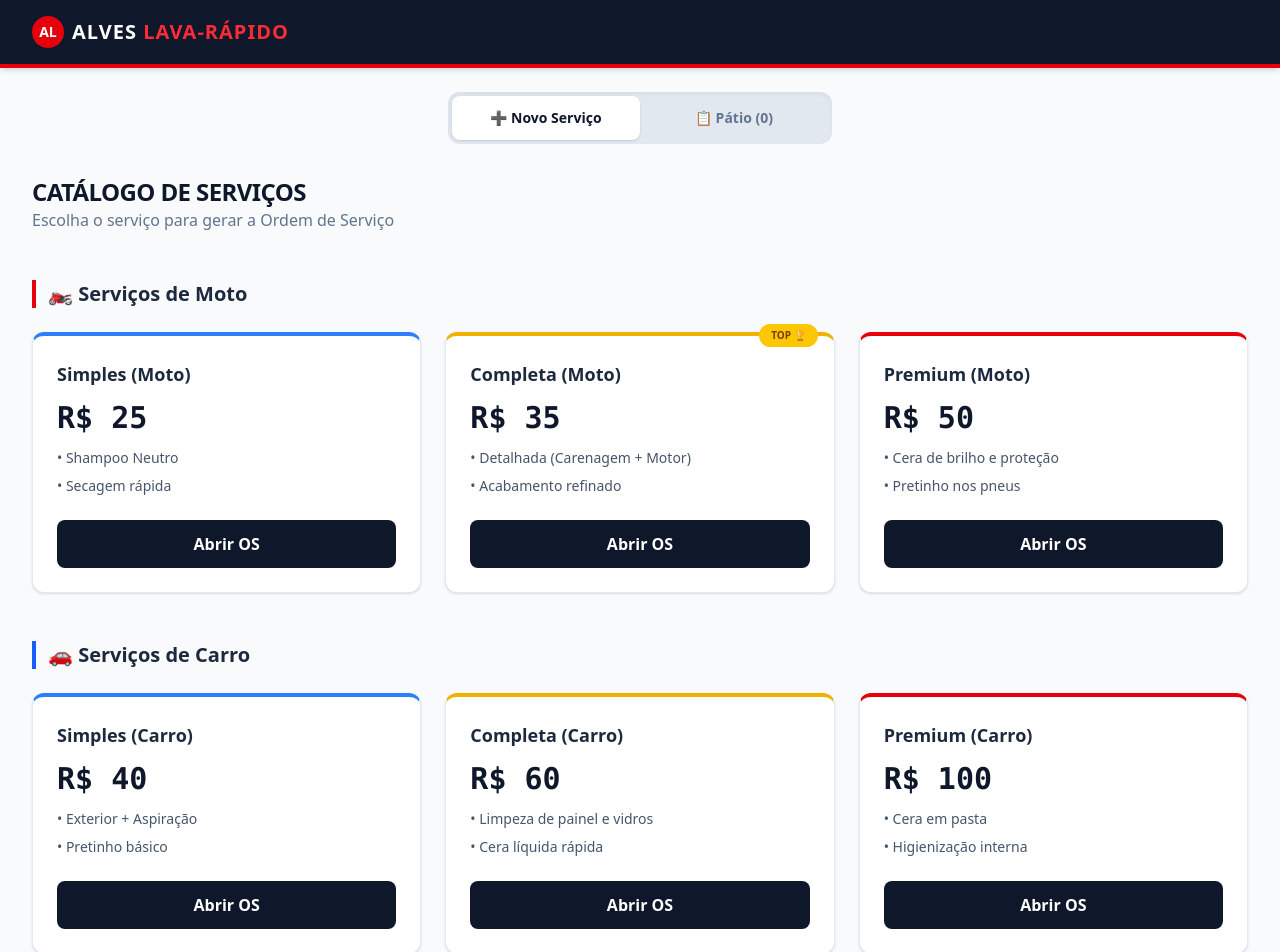
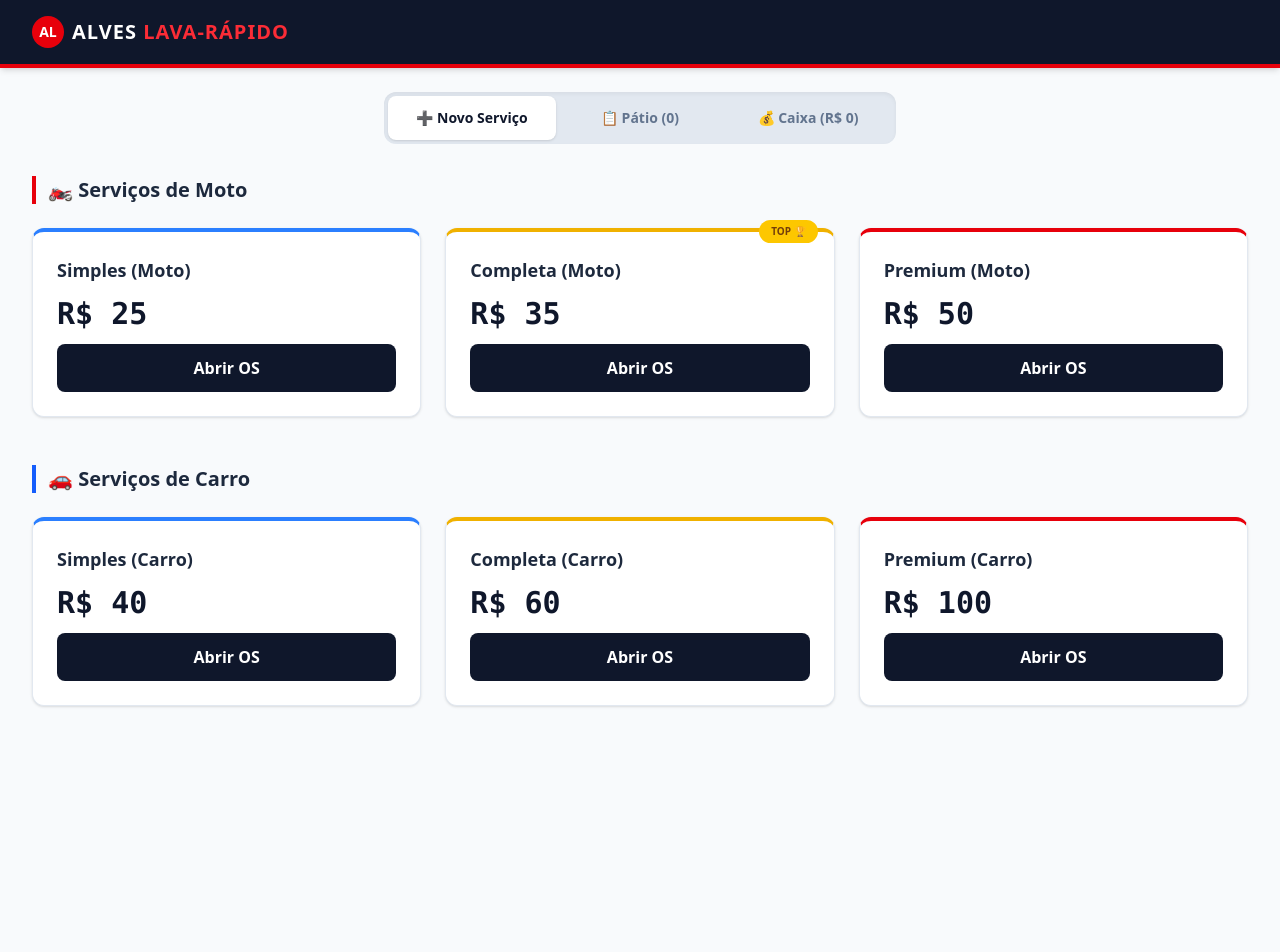
Before and after one commit to romario-developer/AlvesGestao, a Next.js app: page / in a window 1280 px wide. Shown: the top 952 px of the page. After the commit the page ends 800 px from the top, so only its background shows below. Built offline with nearby package versions, Linux system fonts and the light colour scheme.

Commit message:
feat: adiciona aba de caixa com resumo financeiro diario

```diff
--- a/app/page.tsx
+++ b/app/page.tsx
@@ -2,7 +2,6 @@
 
 import { useState } from "react";
 
-// Definindo os tipos para organizar nossos dados
 type StatusOS = 'fila' | 'lavando' | 'finalizado';
 
 type OrdemServico = {
@@ -15,15 +14,12 @@ type OrdemServico = {
 };
 
 export default function Home() {
-  // Controle de Abas
-  const [abaAtiva, setAbaAtiva] = useState<'novo' | 'patio'>('novo');
+  const [abaAtiva, setAbaAtiva] = useState<'novo' | 'patio' | 'caixa'>('novo');
 
-  // Estados do Modal
   const [servicoSelecionado, setServicoSelecionado] = useState<{nome: string, preco: number} | null>(null);
   const [placaInput, setPlacaInput] = useState("");
   const [clienteInput, setClienteInput] = useState("");
 
-  // Estado das Ordens de Serviço (Nosso "banco de dados" provisório)
   const [ordens, setOrdens] = useState<OrdemServico[]>([]);
 
   const fecharModal = () => {
@@ -32,7 +28,6 @@ export default function Home() {
     setClienteInput("");
   };
 
-  // Função para salvar a OS e mandar pro Kanban
   const gerarOS = (e: React.FormEvent) => {
     e.preventDefault();
     if (!servicoSelecionado) return;
@@ -48,88 +43,73 @@ export default function Home() {
 
     setOrdens([...ordens, novaOS]);
     fecharModal();
-    setAbaAtiva('patio'); // Redireciona automaticamente para o pátio
+    setAbaAtiva('patio');
   };
 
-  // Função para mover o card no Kanban
   const alterarStatus = (id: number, novoStatus: StatusOS) => {
     setOrdens(ordens.map(os => os.id === id ? { ...os, status: novoStatus } : os));
   };
 
-  // Integração com WhatsApp
   const avisarCliente = (cliente: string, placa: string) => {
     const mensagem = `Olá, ${cliente}! Sua máquina (Placa: ${placa}) já está com o melhor brilho da cidade e pronta para retirada no Alves Lava-Rápido! 🚀✨`;
     window.open(`https://wa.me/?text=${encodeURIComponent(mensagem)}`, '_blank');
   };
 
+  // Lógica do Caixa: Filtra apenas os finalizados e soma os valores
+  const ordensFinalizadas = ordens.filter(os => os.status === 'finalizado');
+  const faturamentoTotal = ordensFinalizadas.reduce((total, os) => total + os.preco, 0);
+
   return (
-    <div className="space-y-6 relative">
+    <div className="space-y-6 relative pb-10">
 
       {/* Navegação por Abas */}
-      <div className="flex bg-slate-200 p-1 rounded-xl shadow-inner max-w-sm mx-auto mb-8">
+      <div className="flex bg-slate-200 p-1 rounded-xl shadow-inner max-w-lg mx-auto mb-8 overflow-x-auto">
         <button
           onClick={() => setAbaAtiva('novo')}
-          className={`flex-1 py-3 text-sm font-bold rounded-lg transition-all ${abaAtiva === 'novo' ? 'bg-white text-slate-900 shadow-sm' : 'text-slate-500 hover:text-slate-700'}`}
+          className={`flex-1 min-w-[120px] py-3 text-sm font-bold rounded-lg transition-all ${abaAtiva === 'novo' ? 'bg-white text-slate-900 shadow-sm' : 'text-slate-500 hover:text-slate-700'}`}
         >
           ➕ Novo Serviço
         </button>
         <button
           onClick={() => setAbaAtiva('patio')}
-          className={`flex-1 py-3 text-sm font-bold rounded-lg transition-all ${abaAtiva === 'patio' ? 'bg-white text-slate-900 shadow-sm' : 'text-slate-500 hover:text-slate-700'}`}
+          className={`flex-1 min-w-[120px] py-3 text-sm font-bold rounded-lg transition-all ${abaAtiva === 'patio' ? 'bg-white text-slate-900 shadow-sm' : 'text-slate-500 hover:text-slate-700'}`}
         >
-          📋 Pátio ({ordens.length})
+          📋 Pátio ({ordens.filter(os => os.status !== 'finalizado').length})
+        </button>
+        <button
+          onClick={() => setAbaAtiva('caixa')}
+          className={`flex-1 min-w-[120px] py-3 text-sm font-bold rounded-lg transition-all ${abaAtiva === 'caixa' ? 'bg-white text-slate-900 shadow-sm' : 'text-slate-500 hover:text-slate-700'}`}
+        >
+          💰 Caixa (R$ {faturamentoTotal})
         </button>
       </div>
 
-      {/* ABA 1: NOVO SERVIÇO (Os cards que já tínhamos) */}
+      {/* ABA 1: NOVO SERVIÇO */}
       {abaAtiva === 'novo' && (
         <div className="space-y-12 animate-in fade-in duration-300">
-          <div>
-            <h1 className="text-2xl font-extrabold text-slate-900 uppercase tracking-tight">Catálogo de Serviços</h1>
-            <p className="text-slate-500">Escolha o serviço para gerar a Ordem de Serviço</p>
-          </div>
-
-          <section>
-            <h2 className="text-xl font-bold text-slate-800 mb-6 flex items-center gap-2 border-l-4 border-red-600 pl-3">
-              🏍️ Serviços de Moto
-            </h2>
+           {/* (O conteúdo dos cards de Moto e Carro continua idêntico aqui) */}
+           <section>
+            <h2 className="text-xl font-bold text-slate-800 mb-6 flex items-center gap-2 border-l-4 border-red-600 pl-3">🏍️ Serviços de Moto</h2>
             <div className="grid grid-cols-1 md:grid-cols-3 gap-6">
-              {/* Card Simples Moto */}
               <div className="bg-white p-6 rounded-xl border border-slate-200 shadow-sm flex flex-col justify-between border-t-4 border-t-blue-500">
                 <div>
                   <h3 className="font-bold text-lg text-slate-800">Simples (Moto)</h3>
                   <p className="text-3xl font-black text-slate-900 my-3 font-mono">R$ 25</p>
-                  <ul className="text-sm text-slate-600 space-y-2 mb-6">
-                    <li>• Shampoo Neutro</li>
-                    <li>• Secagem rápida</li>
-                  </ul>
                 </div>
                 <button onClick={() => setServicoSelecionado({ nome: "Simples (Moto)", preco: 25 })} className="w-full bg-slate-900 text-white font-bold py-3 rounded-lg hover:bg-slate-800 transition-colors">Abrir OS</button>
               </div>
-
-              {/* Card Completa Moto */}
               <div className="bg-white p-6 rounded-xl border border-slate-200 shadow-sm flex flex-col justify-between border-t-4 border-t-yellow-500 relative">
                 <span className="absolute -top-3 right-4 bg-yellow-400 text-yellow-900 text-[10px] font-black px-3 py-1 rounded-full uppercase">Top 🏆</span>
                 <div>
                   <h3 className="font-bold text-lg text-slate-800">Completa (Moto)</h3>
                   <p className="text-3xl font-black text-slate-900 my-3 font-mono">R$ 35</p>
-                  <ul className="text-sm text-slate-600 space-y-2 mb-6">
-                    <li>• Detalhada (Carenagem + Motor)</li>
-                    <li>• Acabamento refinado</li>
-                  </ul>
                 </div>
                 <button onClick={() => setServicoSelecionado({ nome: "Completa (Moto)", preco: 35 })} className="w-full bg-slate-900 text-white font-bold py-3 rounded-lg hover:bg-slate-800 transition-colors">Abrir OS</button>
               </div>
-
-              {/* Card Premium Moto */}
               <div className="bg-white p-6 rounded-xl border border-slate-200 shadow-sm flex flex-col justify-between border-t-4 border-t-red-600">
                 <div>
                   <h3 className="font-bold text-lg text-slate-800">Premium (Moto)</h3>
                   <p className="text-3xl font-black text-slate-900 my-3 font-mono">R$ 50</p>
-                  <ul className="text-sm text-slate-600 space-y-2 mb-6">
-                    <li>• Cera de brilho e proteção</li>
-                    <li>• Pretinho nos pneus</li>
-                  </ul>
                 </div>
                 <button onClick={() => setServicoSelecionado({ nome: "Premium (Moto)", preco: 50 })} className="w-full bg-slate-900 text-white font-bold py-3 rounded-lg hover:bg-slate-800 transition-colors">Abrir OS</button>
               </div>
@@ -137,45 +117,26 @@ export default function Home() {
           </section>
 
           <section>
-            <h2 className="text-xl font-bold text-slate-800 mb-6 flex items-center gap-2 border-l-4 border-blue-600 pl-3">
-              🚗 Serviços de Carro
-            </h2>
+            <h2 className="text-xl font-bold text-slate-800 mb-6 flex items-center gap-2 border-l-4 border-blue-600 pl-3">🚗 Serviços de Carro</h2>
             <div className="grid grid-cols-1 md:grid-cols-3 gap-6">
-              {/* Card Simples Carro */}
               <div className="bg-white p-6 rounded-xl border border-slate-200 shadow-sm flex flex-col justify-between border-t-4 border-t-blue-500">
                 <div>
                   <h3 className="font-bold text-lg text-slate-800">Simples (Carro)</h3>
                   <p className="text-3xl font-black text-slate-900 my-3 font-mono">R$ 40</p>
-                  <ul className="text-sm text-slate-600 space-y-2 mb-6">
-                    <li>• Exterior + Aspiração</li>
-                    <li>• Pretinho básico</li>
-                  </ul>
                 </div>
                 <button onClick={() => setServicoSelecionado({ nome: "Simples (Carro)", preco: 40 })} className="w-full bg-slate-900 text-white font-bold py-3 rounded-lg hover:bg-slate-800 transition-colors">Abrir OS</button>
               </div>
-
-              {/* Card Completa Carro */}
               <div className="bg-white p-6 rounded-xl border border-slate-200 shadow-sm flex flex-col justify-between border-t-4 border-t-yellow-500">
                 <div>
                   <h3 className="font-bold text-lg text-slate-800">Completa (Carro)</h3>
                   <p className="text-3xl font-black text-slate-900 my-3 font-mono">R$ 60</p>
-                  <ul className="text-sm text-slate-600 space-y-2 mb-6">
-                    <li>• Limpeza de painel e vidros</li>
-                    <li>• Cera líquida rápida</li>
-                  </ul>
                 </div>
                 <button onClick={() => setServicoSelecionado({ nome: "Completa (Carro)", preco: 60 })} className="w-full bg-slate-900 text-white font-bold py-3 rounded-lg hover:bg-slate-800 transition-colors">Abrir OS</button>
               </div>
-
-              {/* Card Premium Carro */}
               <div className="bg-white p-6 rounded-xl border border-slate-200 shadow-sm flex flex-col justify-between border-t-4 border-t-red-600">
                 <div>
                   <h3 className="font-bold text-lg text-slate-800">Premium (Carro)</h3>
                   <p className="text-3xl font-black text-slate-900 my-3 font-mono">R$ 100</p>
-                  <ul className="text-sm text-slate-600 space-y-2 mb-6">
-                    <li>• Cera em pasta</li>
-                    <li>• Higienização interna</li>
-                  </ul>
                 </div>
                 <button onClick={() => setServicoSelecionado({ nome: "Premium (Carro)", preco: 100 })} className="w-full bg-slate-900 text-white font-bold py-3 rounded-lg hover:bg-slate-800 transition-colors">Abrir OS</button>
               </div>
@@ -189,9 +150,7 @@ export default function Home() {
         <div className="animate-in fade-in duration-300">
           <div className="mb-6">
             <h1 className="text-2xl font-extrabold text-slate-900 uppercase tracking-tight">Controle de Pátio</h1>
-            <p className="text-slate-500">Arraste os serviços ou use os botões para atualizar o status</p>
           </div>
-
           <div className="grid grid-cols-1 md:grid-cols-3 gap-6">
 
             {/* Coluna: Na Fila */}
@@ -205,10 +164,7 @@ export default function Home() {
                     <p className="text-xs font-bold text-slate-400 uppercase">{os.servico}</p>
                     <h4 className="text-xl font-black text-slate-900 my-1">{os.placa}</h4>
                     <p className="text-sm text-slate-600 mb-4">👤 {os.cliente}</p>
-                    <button
-                      onClick={() => alterarStatus(os.id, 'lavando')}
-                      className="w-full bg-blue-50 text-blue-700 font-bold py-2 rounded-lg hover:bg-blue-100 transition-colors text-sm"
-                    >
+                    <button onClick={() => alterarStatus(os.id, 'lavando')} className="w-full bg-blue-50 text-blue-700 font-bold py-2 rounded-lg hover:bg-blue-100 transition-colors text-sm">
                       Iniciar Lavagem ➔
                     </button>
                   </div>
@@ -228,18 +184,8 @@ export default function Home() {
                     <h4 className="text-xl font-black text-slate-900 my-1">{os.placa}</h4>
                     <p className="text-sm text-slate-600 mb-4">👤 {os.cliente}</p>
                     <div className="flex gap-2">
-                      <button
-                        onClick={() => alterarStatus(os.id, 'fila')}
-                        className="px-3 bg-slate-100 text-slate-600 font-bold rounded-lg hover:bg-slate-200 transition-colors text-sm"
-                      >
-                        ←
-                      </button>
-                      <button
-                        onClick={() => alterarStatus(os.id, 'finalizado')}
-                        className="flex-1 bg-green-50 text-green-700 font-bold py-2 rounded-lg hover:bg-green-100 transition-colors text-sm"
-                      >
-                        Finalizar ✔️
-                      </button>
+                      <button onClick={() => alterarStatus(os.id, 'fila')} className="px-3 bg-slate-100 text-slate-600 font-bold rounded-lg hover:bg-slate-200 transition-colors text-sm">←</button>
+                      <button onClick={() => alterarStatus(os.id, 'finalizado')} className="flex-1 bg-green-50 text-green-700 font-bold py-2 rounded-lg hover:bg-green-100 transition-colors text-sm">Finalizar ✔️</button>
                     </div>
                   </div>
                 ))}
@@ -257,10 +203,7 @@ export default function Home() {
                     <p className="text-xs font-bold text-green-500 uppercase">{os.servico}</p>
                     <h4 className="text-xl font-black text-slate-900 my-1">{os.placa}</h4>
                     <p className="text-sm text-slate-600 mb-4">👤 {os.cliente}</p>
-                    <button
-                      onClick={() => avisarCliente(os.cliente, os.placa)}
-                      className="w-full bg-[#25D366] text-white font-bold py-2 rounded-lg hover:bg-[#1ebe5d] transition-colors text-sm flex items-center justify-center gap-2"
-                    >
+                    <button onClick={() => avisarCliente(os.cliente, os.placa)} className="w-full bg-[#25D366] text-white font-bold py-2 rounded-lg hover:bg-[#1ebe5d] transition-colors text-sm flex items-center justify-center gap-2">
                       📱 Avisar no WhatsApp
                     </button>
                   </div>
@@ -272,7 +215,40 @@ export default function Home() {
         </div>
       )}
 
-      {/* MODAL DE NOVA OS */}
+      {/* ABA 3: CAIXA E FATURAMENTO */}
+      {abaAtiva === 'caixa' && (
+        <div className="animate-in fade-in duration-300 max-w-2xl mx-auto">
+          <div className="bg-slate-900 p-8 rounded-3xl shadow-xl text-white text-center mb-8">
+            <p className="text-slate-400 font-bold uppercase tracking-widest text-sm mb-2">Faturamento do Dia</p>
+            <h2 className="text-6xl font-black text-green-400">R$ {faturamentoTotal}</h2>
+            <p className="text-slate-500 mt-4 text-sm">{ordensFinalizadas.length} veículos finalizados</p>
+          </div>
+
+          <div className="bg-white rounded-2xl border border-slate-200 shadow-sm p-6">
+            <h3 className="font-bold text-slate-800 mb-4 text-lg border-b border-slate-100 pb-4">Histórico de Hoje</h3>
+
+            {ordensFinalizadas.length === 0 ? (
+              <p className="text-slate-400 text-center py-8">Nenhum serviço finalizado ainda.</p>
+            ) : (
+              <div className="space-y-3">
+                {ordensFinalizadas.map(os => (
+                  <div key={os.id} className="flex justify-between items-center p-3 hover:bg-slate-50 rounded-lg transition-colors border border-transparent hover:border-slate-100">
+                    <div>
+                      <h4 className="font-bold text-slate-900">{os.placa}</h4>
+                      <p className="text-xs text-slate-500">{os.servico}</p>
+                    </div>
+                    <div className="font-black text-slate-800">
+                      R$ {os.preco}
+                    </div>
+                  </div>
+                ))}
+              </div>
+            )}
+          </div>
+        </div>
+      )}
+
+      {/* MODAL DE NOVA OS (mantido) */}
       {servicoSelecionado && (
         <div className="fixed inset-0 bg-slate-900/70 backdrop-blur-md flex items-center justify-center p-4 z-50">
           <div className="bg-white rounded-2xl p-8 w-full max-w-md shadow-2xl border-t-8 border-red-600 animate-in fade-in zoom-in-95 duration-200">
@@ -290,35 +266,15 @@ export default function Home() {
             <form className="space-y-5" onSubmit={gerarOS}>
               <div>
                 <label className="block text-xs font-black text-slate-500 uppercase mb-1">Placa *</label>
-                <input
-                  type="text"
-                  value={placaInput}
-                  onChange={(e) => setPlacaInput(e.target.value)}
-                  className="w-full border-2 border-slate-200 rounded-xl p-4 uppercase font-bold text-xl focus:border-red-600 outline-none transition-all"
-                  placeholder="BRA2E19"
-                  required
-                />
+                <input type="text" value={placaInput} onChange={(e) => setPlacaInput(e.target.value)} className="w-full border-2 border-slate-200 rounded-xl p-4 uppercase font-bold text-xl focus:border-red-600 outline-none transition-all" placeholder="BRA2E19" required />
               </div>
-
               <div>
                 <label className="block text-xs font-black text-slate-500 uppercase mb-1">Cliente *</label>
-                <input
-                  type="text"
-                  value={clienteInput}
-                  onChange={(e) => setClienteInput(e.target.value)}
-                  className="w-full border-2 border-slate-200 rounded-xl p-4 focus:border-red-600 outline-none transition-all"
-                  placeholder="Nome do cliente"
-                  required
-                />
+                <input type="text" value={clienteInput} onChange={(e) => setClienteInput(e.target.value)} className="w-full border-2 border-slate-200 rounded-xl p-4 focus:border-red-600 outline-none transition-all" placeholder="Nome do cliente" required />
               </div>
-
               <div className="pt-4 flex gap-4">
-                <button type="button" onClick={fecharModal} className="flex-1 px-4 py-4 border-2 border-slate-200 text-slate-500 font-bold rounded-xl hover:bg-slate-50 transition-colors">
-                  Voltar
-                </button>
-                <button type="submit" className="flex-1 px-4 py-4 bg-red-600 text-white font-black rounded-xl hover:bg-red-700 transition-colors shadow-lg shadow-red-600/40 uppercase">
-                  Gerar OS
-                </button>
+                <button type="button" onClick={fecharModal} className="flex-1 px-4 py-4 border-2 border-slate-200 text-slate-500 font-bold rounded-xl hover:bg-slate-50 transition-colors">Voltar</button>
+                <button type="submit" className="flex-1 px-4 py-4 bg-red-600 text-white font-black rounded-xl hover:bg-red-700 transition-colors shadow-lg shadow-red-600/40 uppercase">Gerar OS</button>
               </div>
             </form>
           </div>
```
